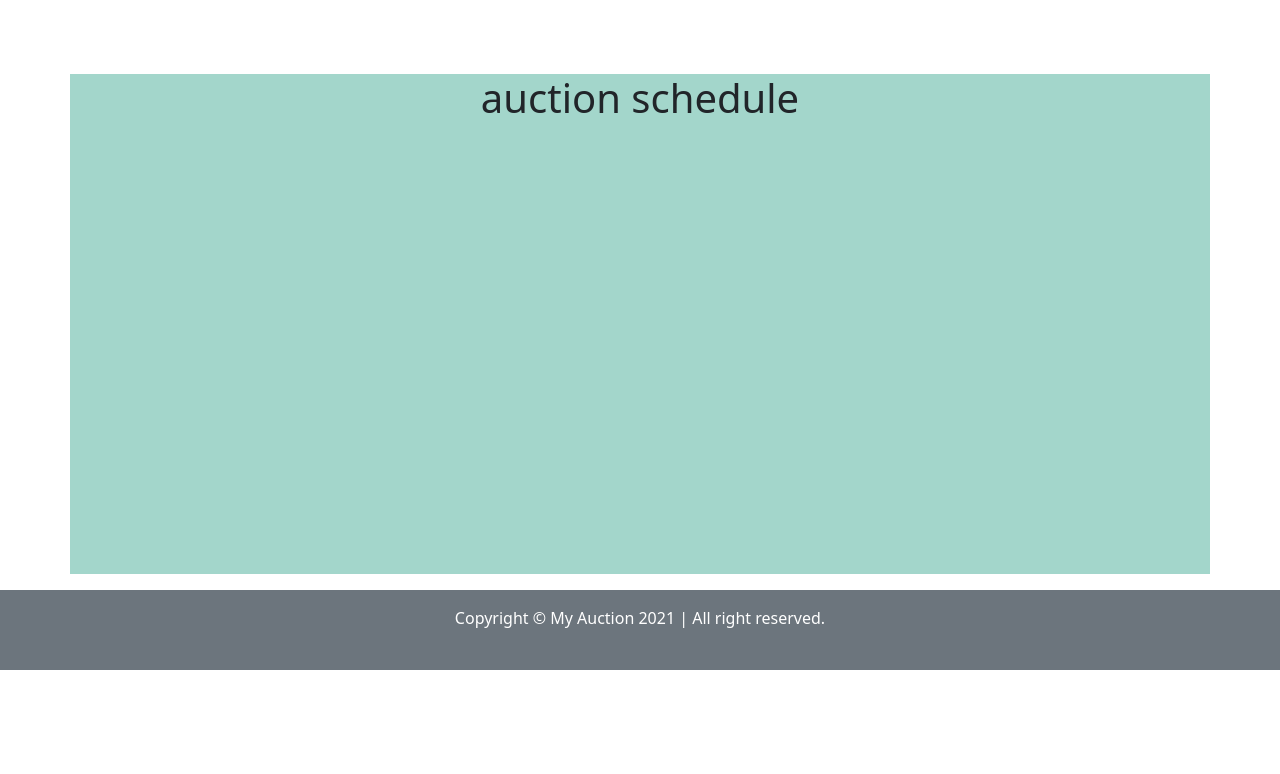
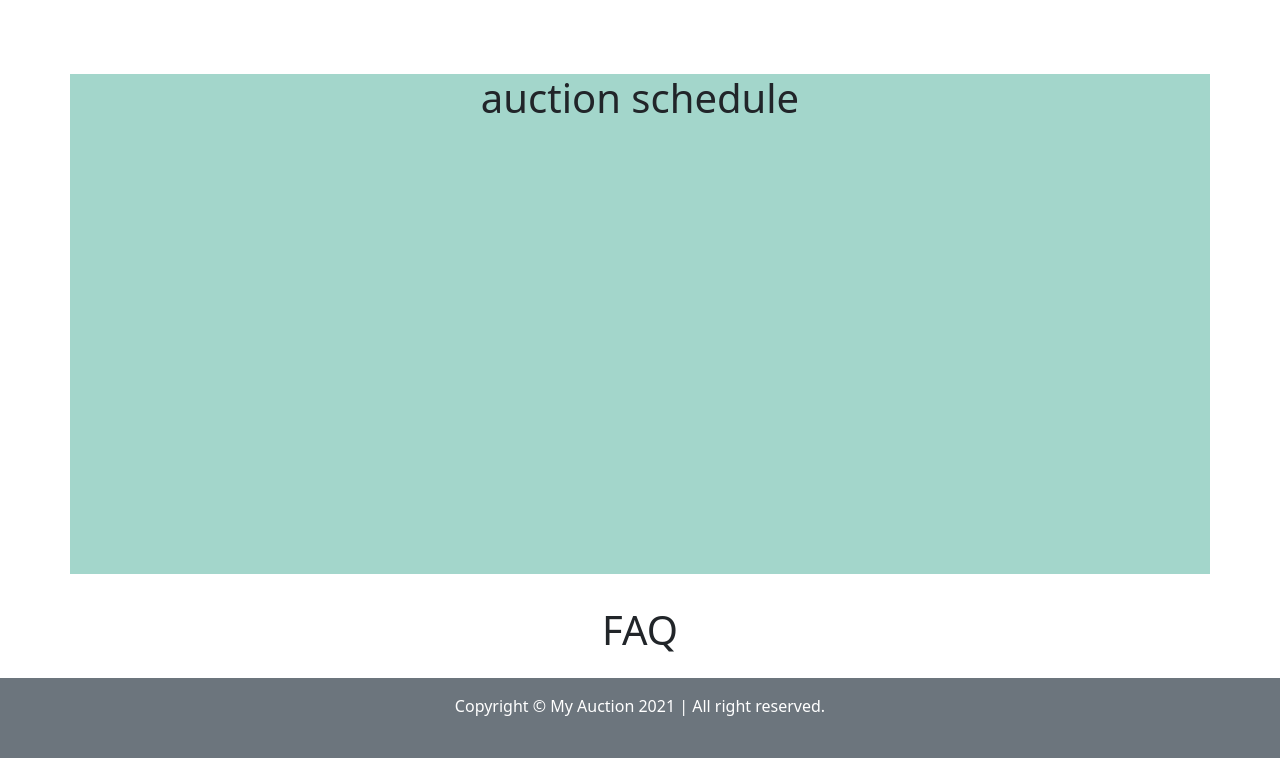
Before and after one commit to dedeherman/bootstrap-5, a plain HTML site: page index.html in a window 1280 px wide. Shown: the part 962-1736 px from the top of the page. Before the commit the page ends 1648 px from the top, so only its background shows below. Drawn offline with nearby package versions, Linux system fonts and the light colour scheme.

Commit message:
Update index.html

```diff
--- a/index.html
+++ b/index.html
@@ -33,7 +33,7 @@
             <a class="nav-link active ms-5" aria-current="page" href="#">Home</a>
             <a class="nav-link active ms-5" href="#schedule">Auction Schedule</a>
             <a class="nav-link active ms-5" href="#assets">Assets</a>
-            <a class="nav-link active ms-5" href="#">FAQ</a>
+            <a class="nav-link active ms-5" href="#faq">FAQ</a>
             <button class="btn btn-secondary ms-5 rounded-pill">Subscribe</button>
           </div>
         </div>
@@ -156,6 +156,18 @@
 
   <!-- end auction schedule -->
 
+  <!-- faq -->
+
+  <div id='faq' class='container faq text-center my-3'>
+    <div class='row'>
+      <div class='col'>
+        <h1>FAQ</h1>
+      </div>
+    </div>
+  </div>
+
+  <!-- end faq -->
+
   <!-- footer -->
 
   <div class="row">
```
